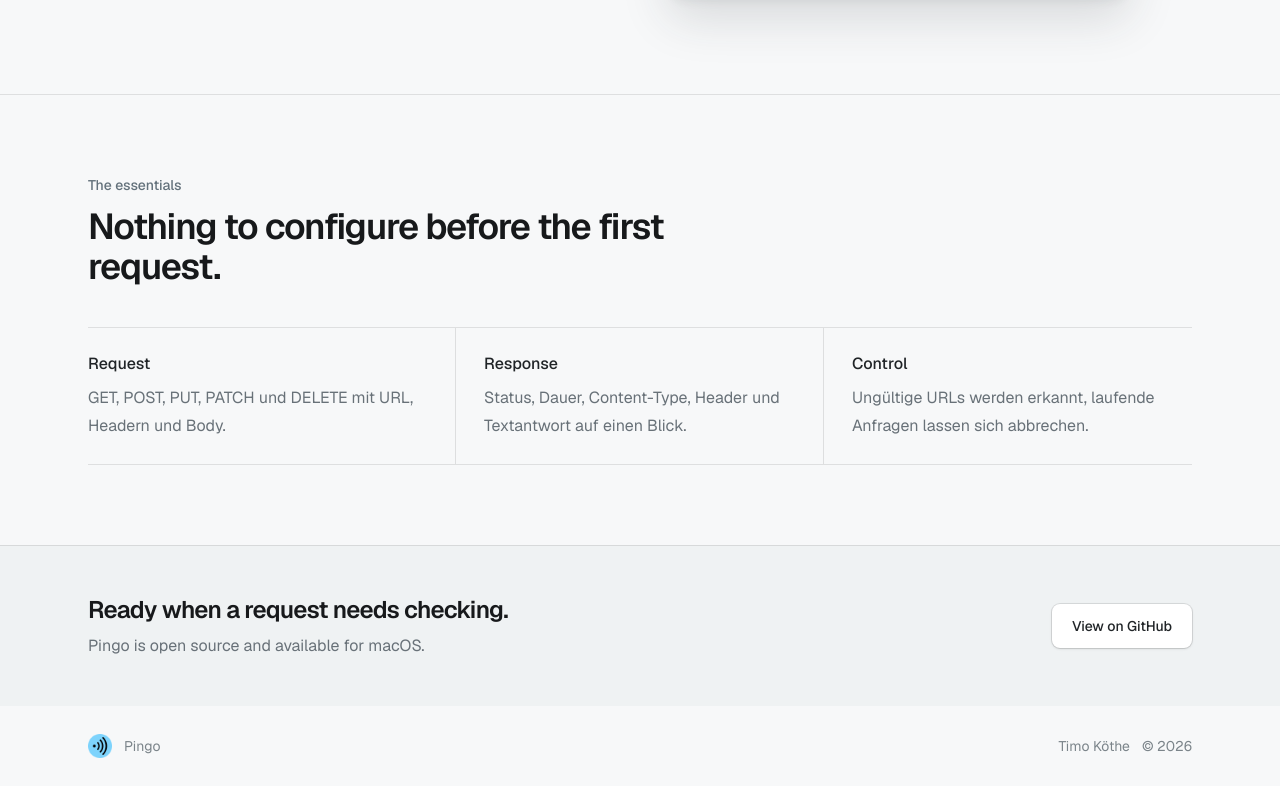
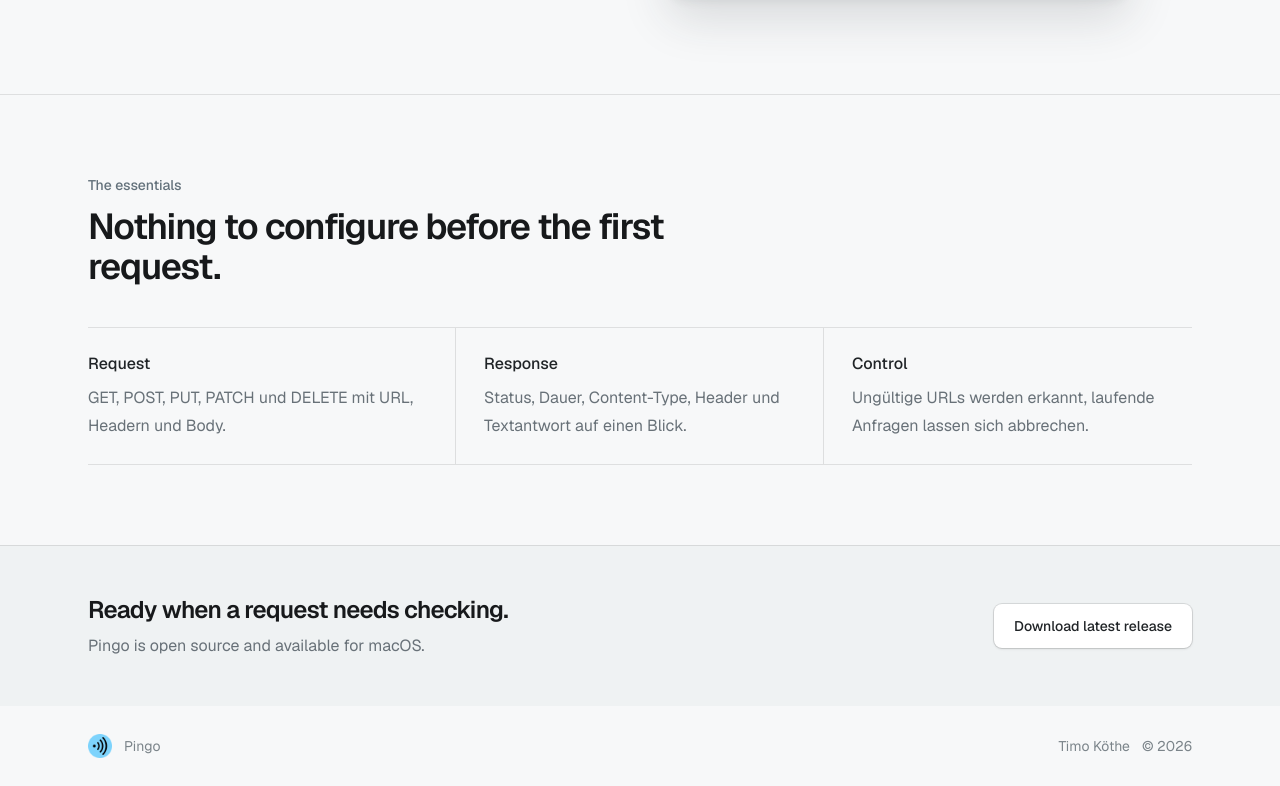
Before and after one commit to timokoethe/Pingo, a Next.js app in the folder website/: page / in a window 1280 px wide. Shown: the part 871-1657 px from the top of the page. Built offline with nearby package versions, Linux system fonts and the light colour scheme.

Commit message:
Point homepage CTA to latest release (#15)
Updated the homepage GitHub button to link directly to the latest GitHub release and changed the label to “Download latest release” so users can download the app immediately instead of navigating to the repository.

```diff
--- a/website/app/page.tsx
+++ b/website/app/page.tsx
@@ -87,10 +87,10 @@ export default function Home() {
               <p className="mt-2 text-[#687178]">Pingo is open source and available for macOS.</p>
             </div>
             <a
-              href="https://github.com/timokoethe/Pingo"
+              href="https://github.com/timokoethe/Pingo/releases/latest"
               className="inline-flex h-11 shrink-0 items-center justify-center rounded-lg bg-white px-5 text-sm font-medium text-[#202427] shadow-sm ring-1 ring-black/10 transition hover:bg-[#f7f8f9]"
             >
-              View on GitHub
+              Download latest release
             </a>
           </div>
         </section>
```
